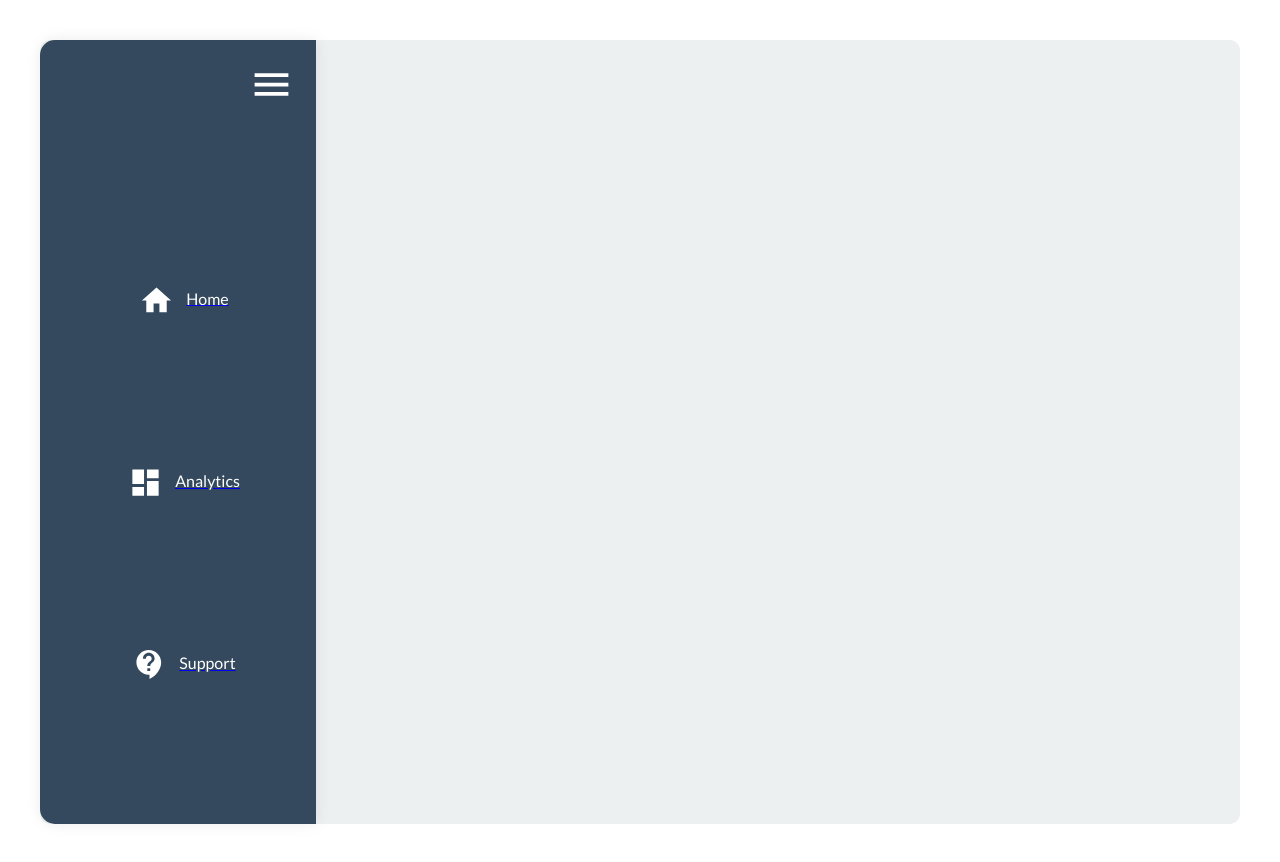
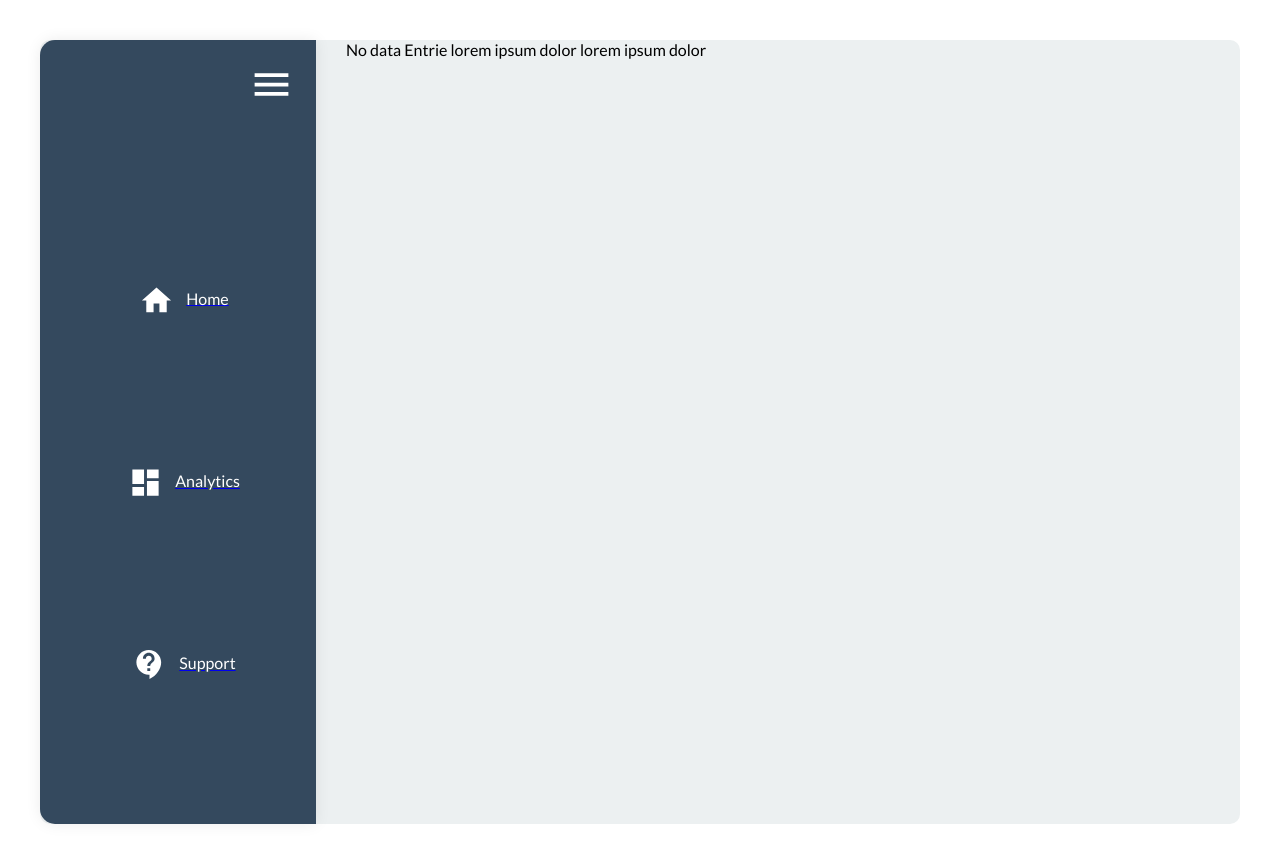
Before and after one commit to winnie-webb/basic-mvc-app, a React (Create React App) app in the folder public/dashboard-app/: page / in a window 1280 px wide. Built offline with nearby package versions, Linux system fonts and the light colour scheme.

Commit message:
Fixed problem with router

```diff
--- a/public/dashboard-app/package.json
+++ b/public/dashboard-app/package.json
@@ -12,6 +12,7 @@
     "react": "^17.0.2",
     "react-chartjs-2": "^2.11.1",
     "react-dom": "^17.0.2",
+    "react-router-dom": "^5.2.0",
     "react-scripts": "4.0.3",
     "web-vitals": "^1.1.1"
   },
--- a/public/dashboard-app/src/App.js
+++ b/public/dashboard-app/src/App.js
@@ -9,9 +9,11 @@ function App() {
     <HashRouter>
       <section className="dashboard">
         <SidebarMenu />
-        <Route path="/dashboard" component={WorkoutLog} />
-        <Route path="/dashboard/analytics" component={Analytics} />
-        <Route path="/dashboard/weighttracker" component={WeightTracker} />
+        <div className="dashboard__content">
+          <Route path="/" component={WorkoutLog} />
+          <Route path="/analytics" component={Analytics} />
+          <Route path="/weighttracker" component={WeightTracker} />
+        </div>
       </section>
     </HashRouter>
   );
--- a/public/dashboard-app/src/components/SidebarMenu.js
+++ b/public/dashboard-app/src/components/SidebarMenu.js
@@ -21,7 +21,7 @@ function SidebarMenu(props) {
         </IconButton>
       </div>
       <div className="menus-wrapper">
-        <NavLink to="/dashboard">
+        <NavLink to="/">
           <div className="sidebar__home">
             <IconButton>
               <HomeIcon style={iconThemes.large} />
@@ -30,7 +30,7 @@ function SidebarMenu(props) {
           </div>
         </NavLink>
 
-        <NavLink to="/dashboard/analytics">
+        <NavLink to="/analytics">
           <div className="sidebar__analytics">
             <IconButton>
               <DashboardIcon style={iconThemes.large} />
@@ -39,7 +39,7 @@ function SidebarMenu(props) {
           </div>
         </NavLink>
 
-        <NavLink to="/dashboard/weighttracker">
+        <NavLink to="/weighttracker">
           <div className="sidebar__support">
             <IconButton>
               <ContactSupportIcon style={iconThemes.large} />
```
Also changed, not shown: 1 other file (tests, documents, lock files or other folders).
